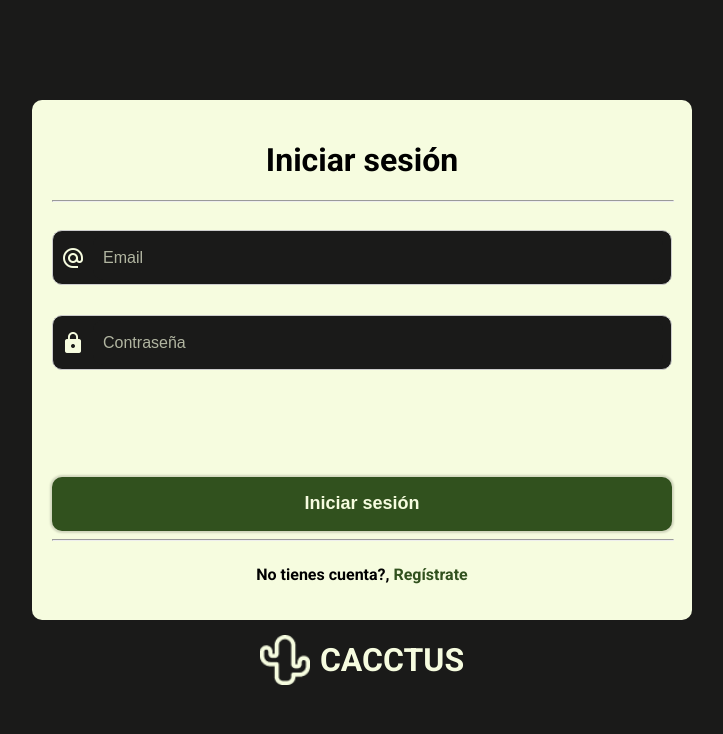
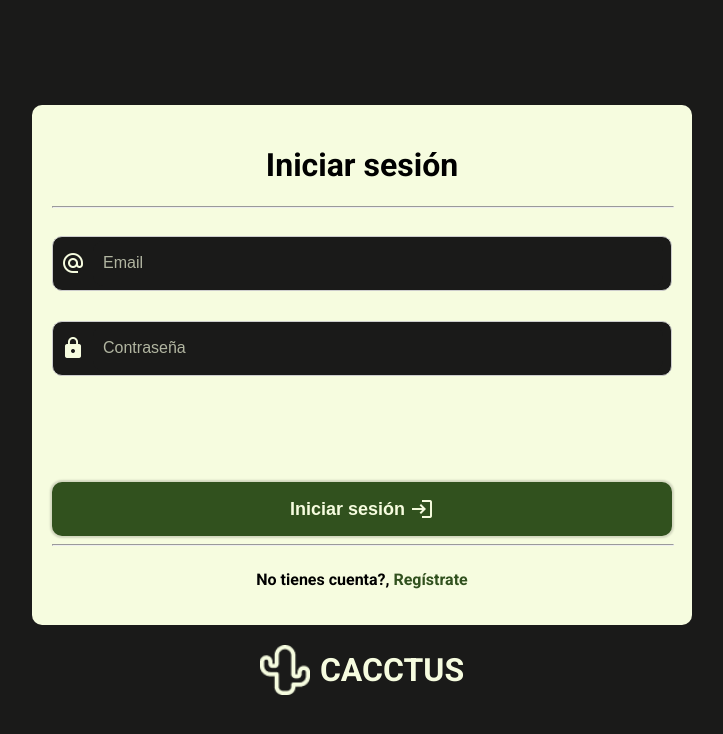
Before and after one commit to ValentinBaldini/CACCTUS, a React (Vite) app in the folder client/CacctusFrontend/: page /login in a window 1280 px wide. Shown: the top 734 px of the page, without its empty margins (278-1001 px from the left). Built offline with nearby package versions, Linux system fonts and the light colour scheme.

Commit message:
login y registro finishhh

```diff
--- a/client/CacctusFrontend/src/Components/Auth/Login/Login.jsx
+++ b/client/CacctusFrontend/src/Components/Auth/Login/Login.jsx
@@ -3,7 +3,6 @@ import LogoCacctus from "../../../assets/cactus_10489609 1.png";
 import { useNavigate } from "react-router-dom";
 
 const Login = () => {
-
   const navigate = useNavigate();
 
   const validateLogin = (e) => {
@@ -41,13 +40,15 @@ const Login = () => {
 
               <button className="button-login" type="submit">
                 Iniciar sesión
+                <span class="material-icons">login</span>
               </button>
             </div>
           </form>
           <hr />
           <div className="footer-login">
             <p className="register-footer-text">
-              No tienes cuenta?, <a onClick={() => navigate("/register")}>Regístrate</a>
+              No tienes cuenta?,{" "}
+              <a onClick={() => navigate("/register")}>Regístrate</a>
             </p>
           </div>
         </div>
--- a/client/CacctusFrontend/src/Components/Auth/Login/login.css
+++ b/client/CacctusFrontend/src/Components/Auth/Login/login.css
@@ -1,9 +1,9 @@
-.header-login{
+.header-login {
   width: 100%;
   text-align: center;
 }
 
-.inputs-login{
+.inputs-login {
   display: flex;
   flex-direction: column;
   width: 100%;
@@ -119,36 +119,48 @@
   outline: none;
   cursor: pointer;
   transition: all 200ms ease;
-  box-shadow: 0px 0px 2px 2px rgba(0,0,0,0.15);
+  box-shadow: 0px 0px 2px 2px rgba(0, 0, 0, 0.15);
+  display: flex;
+  flex-direction: row;
+  align-items: center;
+  gap: 5px;
+  justify-content: center;
 }
 
 .button-login:hover {
   background-color: #274119;
 }
 
-.register-footer-text{
+.register-footer-text {
   font-weight: 700;
 }
 
-.register-footer-text > a{
+.register-footer-text > a {
   color: var(--color-verde-oscuro);
   cursor: pointer;
 }
 
-.cacctus-footer-login{
+.register-footer-text > a:hover {
+  color: #274119;
+  cursor: pointer;
+}
+
+.cacctus-footer-login {
   width: 100%;
   display: flex;
   flex-direction: row;
   align-items: center;
   gap: 10px;
   justify-content: center;
+  margin-top: 20px;
 }
 
-.cacctus-footer-login > img{
+.cacctus-footer-login > img {
   width: 50px;
   height: 50px;
 }
 
-.cacctus-footer-login > h1{
+.cacctus-footer-login > h1 {
   color: var(--beige);
+  margin: 0px;
 }
--- a/client/CacctusFrontend/src/Components/Auth/Register/Register.jsx
+++ b/client/CacctusFrontend/src/Components/Auth/Register/Register.jsx
@@ -71,6 +71,7 @@ const Register = () => {
 
               <button className="button-register" type="submit">
                 Registrarse
+                <span class="material-icons">login</span>
               </button>
             </div>
           </form>
--- a/client/CacctusFrontend/src/Components/Auth/Register/register.css
+++ b/client/CacctusFrontend/src/Components/Auth/Register/register.css
@@ -139,6 +139,11 @@
   cursor: pointer;
   transition: all 200ms ease;
   box-shadow: 0px 0px 2px 2px rgba(0, 0, 0, 0.15);
+  display: flex;
+  flex-direction: row;
+  align-items: center;
+  gap: 5px;
+  justify-content: center;
 }
 
 .button-register:hover {
@@ -151,6 +156,11 @@
 
 .register-footer-text > a {
   color: var(--color-verde-oscuro);
+  cursor: pointer;
+}
+
+.register-footer-text > a:hover {
+  color: #274119;
   cursor: pointer;
 }
 
@@ -172,6 +182,6 @@
   color: var(--beige);
 }
 
-.inputs-register .input-register-container:last-child{
-    margin-bottom: 20px;
+.inputs-register .input-register-container:last-child {
+  margin-bottom: 20px;
 }
--- a/client/CacctusFrontend/src/Components/Home/Search/search.css
+++ b/client/CacctusFrontend/src/Components/Home/Search/search.css
@@ -2,7 +2,7 @@
     width: 100%;
     display: flex;
     flex-direction: column;
-    height: 600px;
+    min-height: 600px;
     background-color: #1A1A19;
     align-items: center;
 }
@@ -69,6 +69,7 @@
     flex-direction: row;
     gap: 20px;
     width: 100%;
+    flex-wrap: wrap;
 }
 
 .card-beat{
```
Lines whose indentation alone changed are shown as unchanged.
